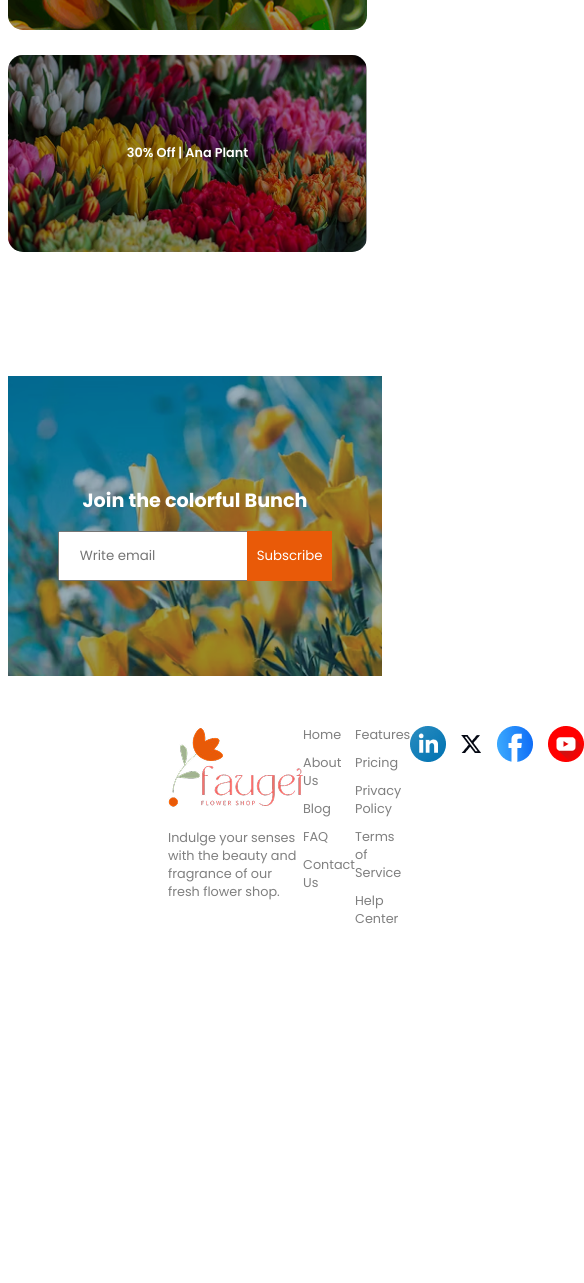
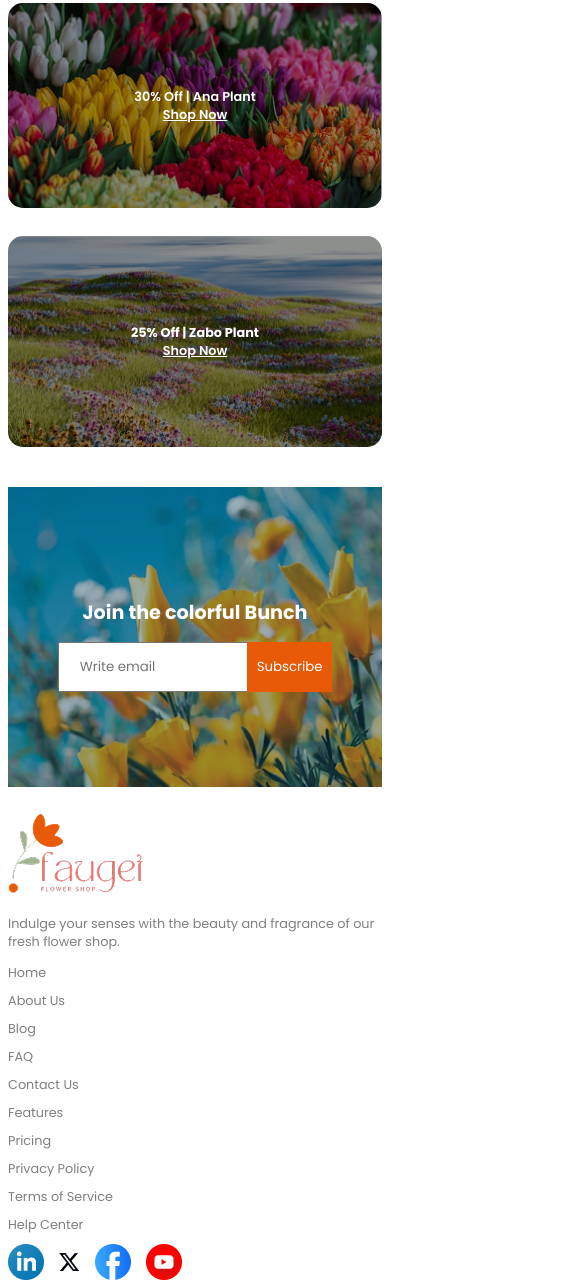
Before and after one commit to asraful-git42/B12A2-Responsive-Flowers-website, a plain HTML site: page index.html in a window 390 px wide. Shown: the part 3287-4570 px from the top of the page, 584 px wide, since content can reach past the window. Before the commit the page ends 4303 px from the top, so only its background shows below. Drawn offline with Linux system fonts and the light colour scheme.

Commit message:
add responsive footer

```diff
--- a/style.css
+++ b/style.css
@@ -380,6 +380,50 @@ footer {
   .colorful-btn {
     width: 85px;
   }
+  /* footer */
+  footer {
+    flex-direction: column;
+    padding: 0px 0px;
+    margin: 25px 0px;
+  }
+  .footer-box-1 {
+    flex: 2 250;
+  }
+  .footer-links {
+    flex: 1;
+    flex-direction: column;
+    margin-bottom: 0px;
+  }
+
+  /* latest-deals */
+
+  .container-title {
+    margin: 0px auto;
+    margin-top: 120px;
+  }
+  .latest-deals {
+    height: 100%;
+    flex-direction: column;
+    margin: 40px 0px;
+  }
+  .latest-left-column {
+    flex-wrap: wrap;
+    gap: 25px;
+  }
+  .latest-card {
+    width: 100%;
+  }
+  .large {
+    width: 100%;
+    height: 100%;
+  }
+  .latest-content a,
+  .shop a {
+    font-size: 0.8rem;
+    text-decoration: underline;
+    border-bottom: none;
+    display: block;
+  }
 }
 
 /* responsive-for tablet or medium*/
```
